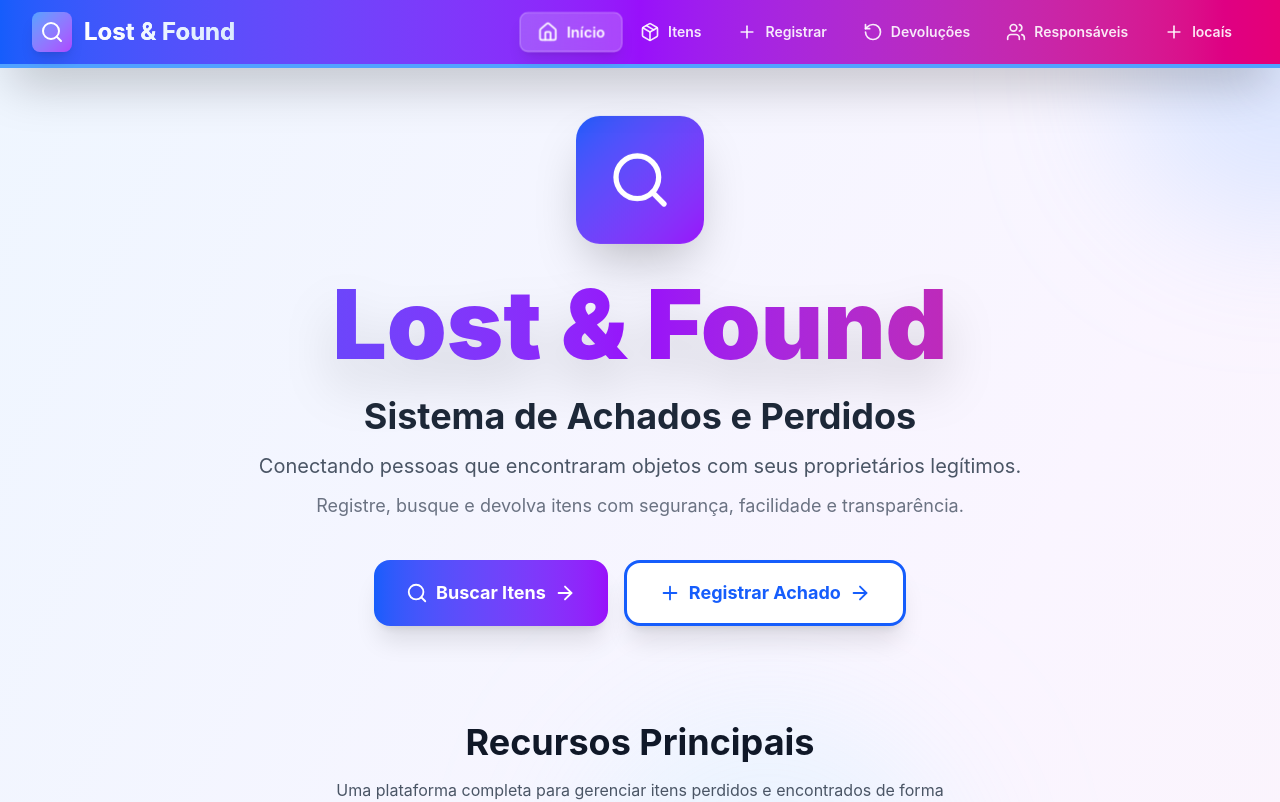
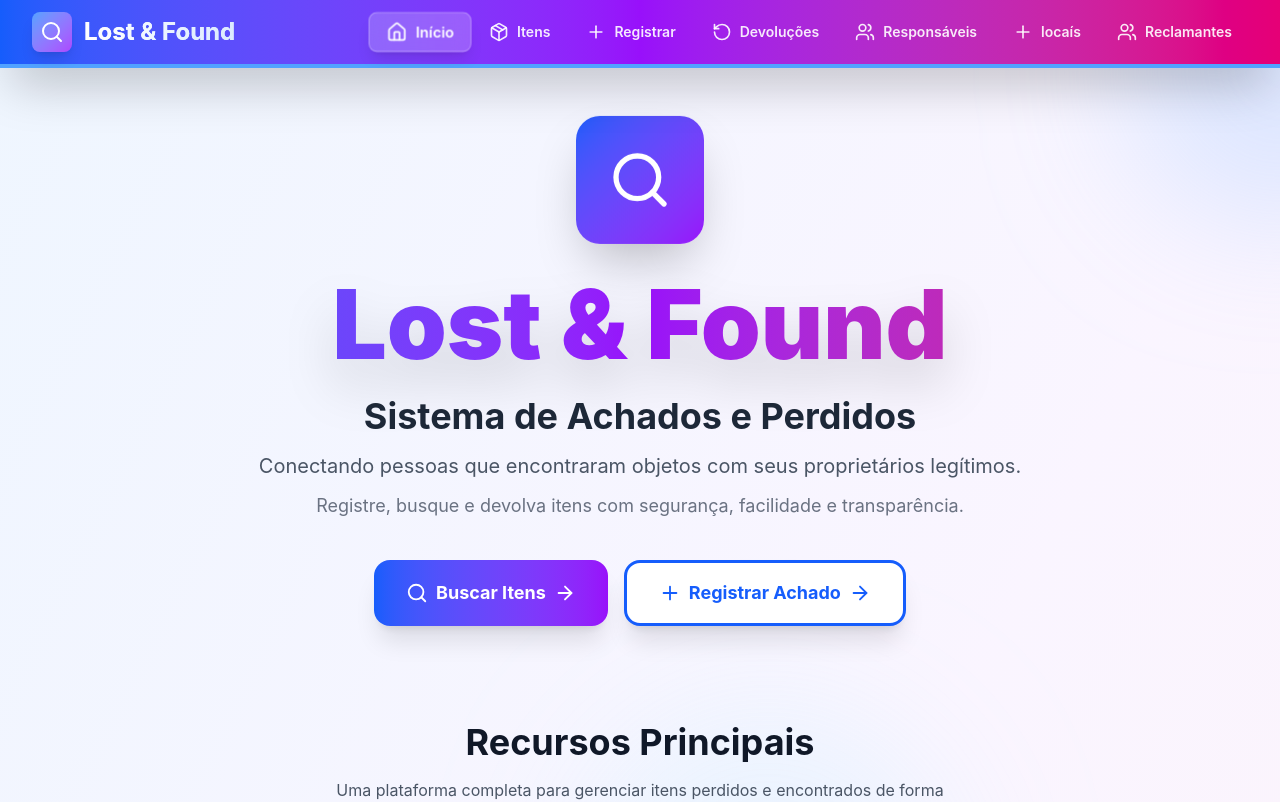
Before and after one commit to impacta-gb/ap2-frontend-next-js-ditko-br, a Next.js app: page / in a window 1280 px wide. Shown: the top 802 px of the page. Built offline with nearby package versions, Linux system fonts and the light colour scheme.

Commit message:
Colocado reclamantes na navbar

```diff
--- a/src/components/Navbar.tsx
+++ b/src/components/Navbar.tsx
@@ -15,7 +15,8 @@ export const Navbar = () => {
     { href: '/items/new', label: 'Registrar', icon: Plus },
     { href: '/devolucoes', label: 'Devoluções', icon: RotateCcw },
     { href: '/responsaveis', label: 'Responsáveis', icon: Users },
-    { href: '/locais', label: 'locaís', icon: Plus}
+    { href: '/locais', label: 'locaís', icon: Plus},
+    { href: '/reclamantes', label: 'Reclamantes', icon: Users},
   ];
 
   return (
```
